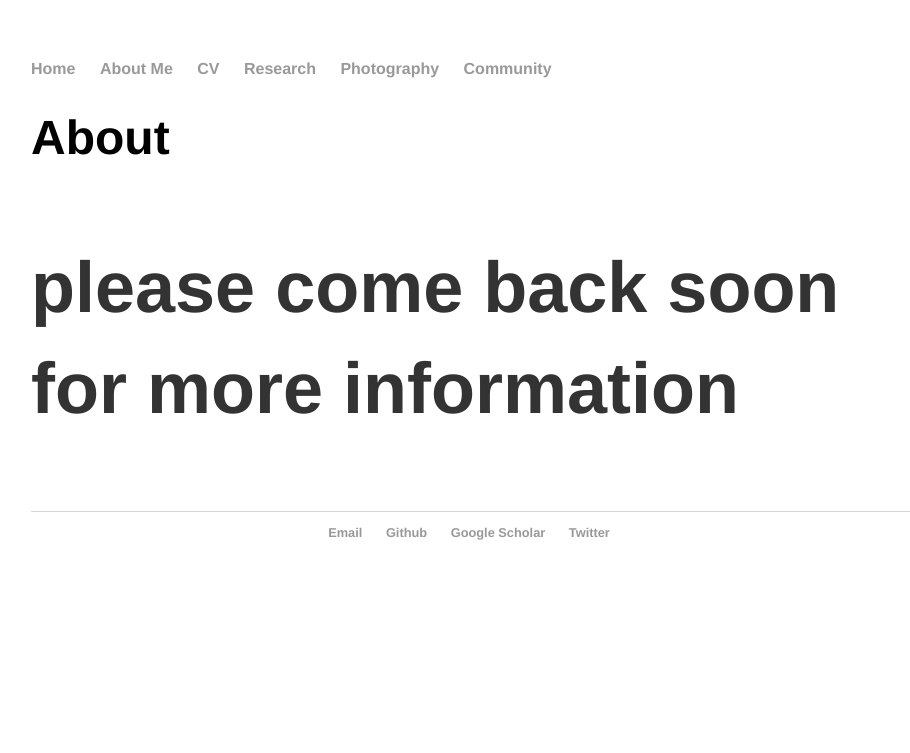
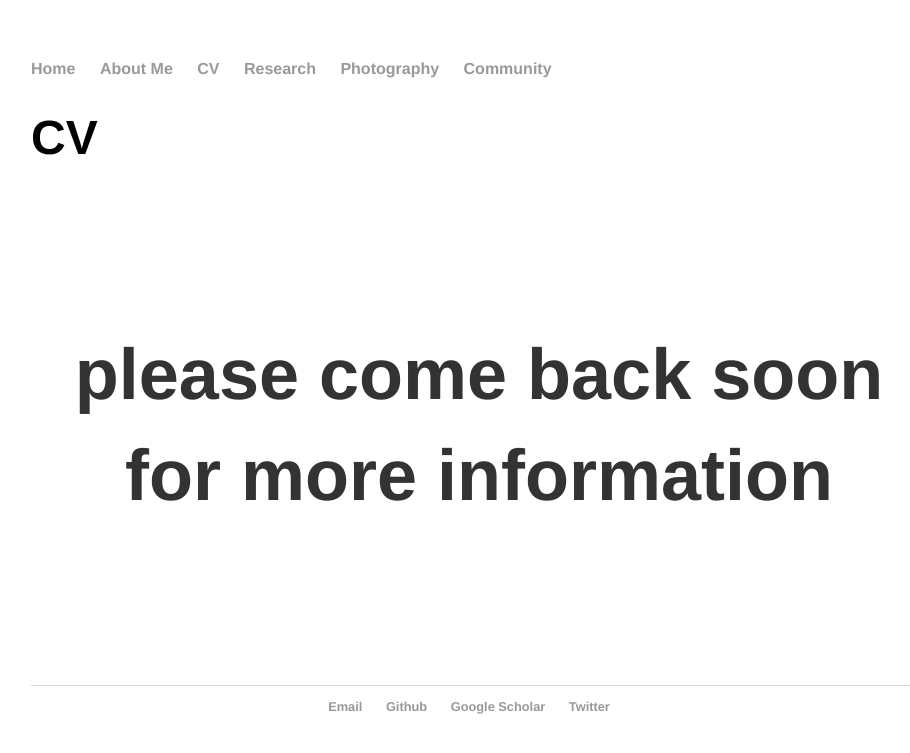
Before and after one commit to Cbarnett207/CBarnett207.github.io, a Jekyll site: the page built from cv/index.html, in a window 1280 px wide. Shown: the top 753 px of the page, without its empty margins (161-1071 px from the left). Built offline with Jekyll 4.4.1, drawn with Linux system fonts in a browser that asks for light colours.

Commit message:
update index.html
update centering

```diff
--- a/cv/index.html
+++ b/cv/index.html
@@ -3,6 +3,8 @@ layout: default
 title: Cody Barnett, M.S. | CV
 ---
 <div class="blurb">
-  <h1>About<h1>
-    <p>please come back soon for more information </p>
+    <h1>CV<h1>
+    </br>
+    <div align="center"><p>please come back soon for more information </p>
+    <br/>
     </div><!-- /.blurb -->
```
